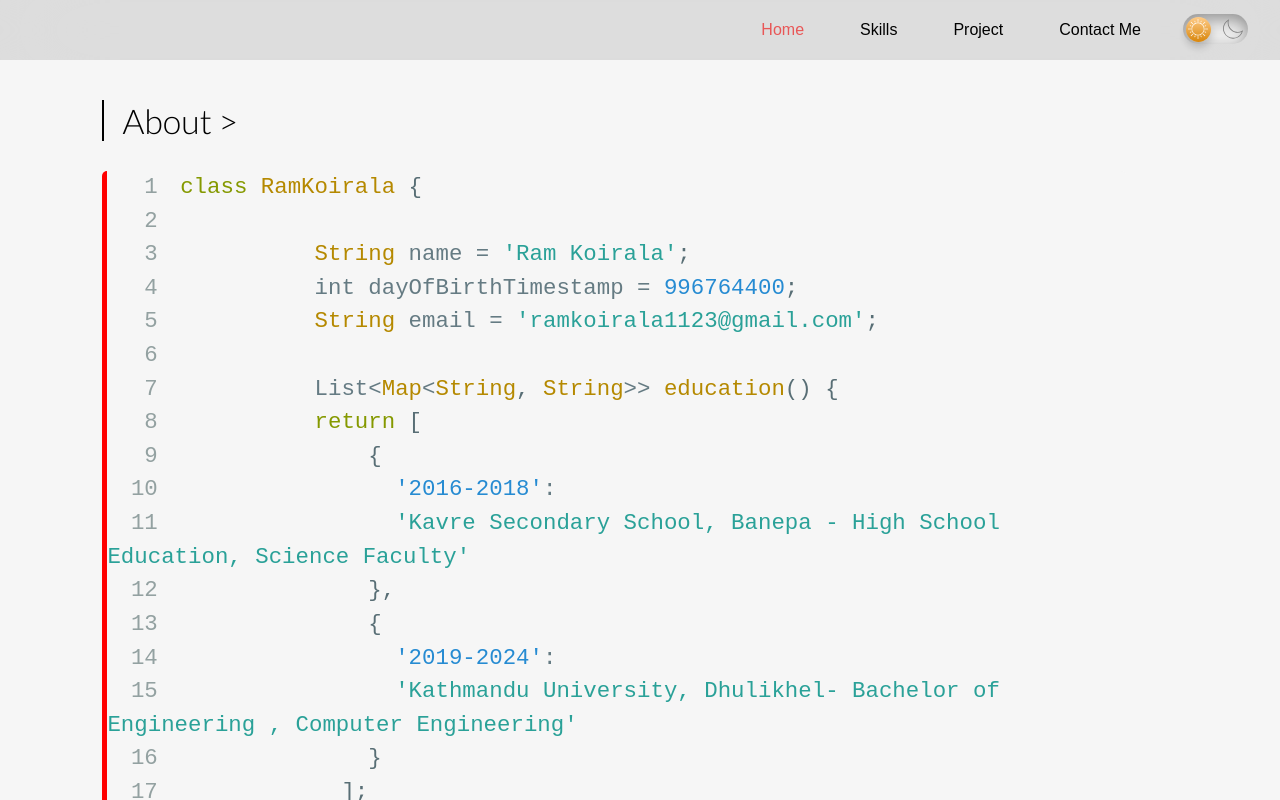
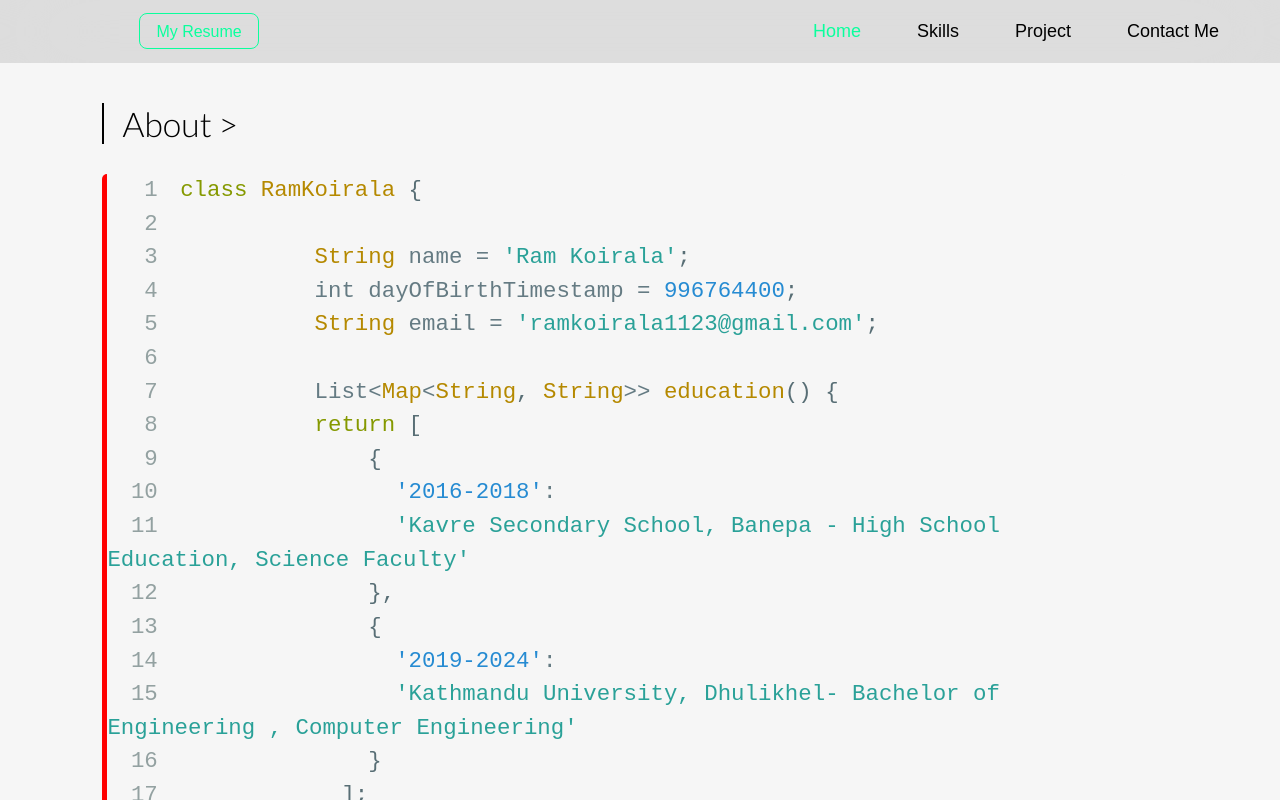
Before and after one commit to RamKoirala1123/Portfolio, a React (Create React App) app: page / in a window 1280 px wide. Shown: the top 800 px of the page. Built offline with nearby package versions, Linux system fonts and the light colour scheme.

Commit message:
Fixed Changes and Bug

```diff
--- a/src/App.js
+++ b/src/App.js
@@ -16,6 +16,7 @@ function App() {
           <div className="mainbody">
           <About />
           <Work/>
+
           </div>
 
         </Router>
--- a/src/components/Button/Button.css
+++ b/src/components/Button/Button.css
@@ -4,13 +4,16 @@
     position: relative;
     overflow: hidden;
     z-index: 1;
-    color: #090909;
-    padding: 0.7em 1.7em;
+    /* color: #090909; */
+    color: var(--active-color);
+    padding: 0.5em 1em;
     cursor: pointer;
-    font-size: 18px;
+    font-size: 16px;
     border-radius: 0.5em;
-    background: #e8e8e8;
-    border: 1px solid #e8e8e8;
+    background-color: transparent;
+    /* background: #e8e8e8; */
+    /* border: 1px solid #e8e8e8; */
+    border: 1px solid var(--active-color);
     /* box-shadow: 6px 6px 12px #c5c5c5, -6px -6px 12px #ffffff; */
   }
 
@@ -45,12 +48,14 @@
     background-color: var(--active-color);
     border-radius: 50%;
     display: block;
-    transition: all 0.5s 0.1s cubic-bezier(0.55, 0, 0.1, 1);
+    transition: all 0.5s 0s cubic-bezier(0.55, 0, 0.1, 1);
     z-index: -1;
   }
 
   .button2:hover {
-    color: #ffffff;
+    /* color: #ffffff; */
+    /* color: var(--text-color); */
+    color: #060417;
     border: 1px solid var(--active-color);
   }
 
--- a/src/components/Card/card.js
+++ b/src/components/Card/card.js
@@ -4,7 +4,7 @@ import CustomButton from '../Button/CustomButton';
 import Singleproject from '../Projectttt/singleproject'; // Import the Singleproject component
 
 
-const THRESHOLD = 8;
+const THRESHOLD = 10;
 
 function Card({ title, content, backgroundImage, view }) {
     const height = view === 'mobile' ? 350 : 150;
@@ -12,38 +12,38 @@ function Card({ title, content, backgroundImage, view }) {
 
     const cardRef = useRef(null);
 
-    useEffect(() => {
-        console.log(backgroundImage);
-        // const card = document.querySelector(".card");
-        const card = cardRef.current;
-        const motionMatchMedia = window.matchMedia("(prefers-reduced-motion)");
+    // useEffect(() => {
+    //     console.log(backgroundImage);
+    //     // const card = document.querySelector(".card");
+    //     const card = cardRef.current;
+    //     const motionMatchMedia = window.matchMedia("(prefers-reduced-motion)");
 
-        function handleHover(e) {
-            const { clientX, clientY, currentTarget } = e;
-            const { clientWidth, clientHeight, offsetLeft, offsetTop } = currentTarget;
+    //     function handleHover(e) {
+    //         const { clientX, clientY, currentTarget } = e;
+    //         const { clientWidth, clientHeight, offsetLeft, offsetTop } = currentTarget;
 
-            const horizontal = (clientX - offsetLeft) / clientWidth;
-            const vertical = (clientY - offsetTop) / clientHeight;
-            const rotateX = (THRESHOLD / 2 - horizontal * THRESHOLD).toFixed(2);
-            const rotateY = (vertical * THRESHOLD - THRESHOLD / 2).toFixed(2);
+    //         const horizontal = (clientX - offsetLeft) / clientWidth;
+    //         const vertical = (clientY - offsetTop) / clientHeight;
+    //         const rotateX = (THRESHOLD / 2 - horizontal * THRESHOLD).toFixed(2);
+    //         const rotateY = (vertical * THRESHOLD - THRESHOLD / 2).toFixed(2);
 
-            card.style.transform = `perspective(${clientWidth}px) rotateX(${rotateY}deg) rotateY(${rotateX}deg) scale3d(1, 1, 1)`;
-        }
+    //         card.style.transform = `perspective(${clientWidth}px) rotateX(${rotateY}deg) rotateY(${rotateX}deg) scale3d(1, 1, 1)`;
+    //     }
 
-        function resetStyles(e) {
-            card.style.transform = `perspective(${e.currentTarget.clientWidth}px) rotateX(0deg) rotateY(0deg)`;
-        }
+    //     function resetStyles(e) {
+    //         card.style.transform = `perspective(${e.currentTarget.clientWidth}px) rotateX(0deg) rotateY(0deg)`;
+    //     }
 
-        if (!motionMatchMedia.matches) {
-            card.addEventListener("mousemove", handleHover);
-            card.addEventListener("mouseleave", resetStyles);
-        }
+    //     if (!motionMatchMedia.matches) {
+    //         card.addEventListener("mousemove", handleHover);
+    //         card.addEventListener("mouseleave", resetStyles);
+    //     }
 
-        return () => {
-            card.removeEventListener("mousemove", handleHover);
-            card.removeEventListener("mouseleave", resetStyles);
-        };
-    }, []);
+    //     return () => {
+    //         card.removeEventListener("mousemove", handleHover);
+    //         card.removeEventListener("mouseleave", resetStyles);
+    //     };
+    // }, []);
 
     const cardStyle = {
         height: height,
--- a/src/components/Navbar/Navbar.css
+++ b/src/components/Navbar/Navbar.css
@@ -8,12 +8,14 @@
 }
 
 .nav-content{
+    padding: 5px;
     max-width: 1300px;
     display: flex;
     align-items: center;
     justify-content:space-between ;
     /* padding: 1rem 0; */
-    margin: 0 auto;
+    margin-left: 8vw;
+    /* margin: 0 auto; */
 }
 
 .logo{
@@ -39,7 +41,8 @@
 
 .nav-content .nav-item{
     text-decoration: none;
-    font-size: 1.0rem;
+    /* font-size: 1.0rem; */
+    font-size: 18px;
     font-weight: 500;
     color: var(--text-color);
     position: relative;
@@ -88,6 +91,17 @@
     border: 1px solid #a993fe;
 }
 
+.resume{
+    text-decoration: none;
+    font-size: 1.0rem;
+    font-weight: 500;
+    color: var(--text-color);
+    cursor: pointer;
+}
+
+.resume:hover{
+    color: var(--active-color);
+}
 @media (max-width: 425px){
     .logo{
         width: 8rem;
--- a/src/components/Navbar/Navbar.jsx
+++ b/src/components/Navbar/Navbar.jsx
@@ -7,6 +7,7 @@ import { useTheme } from '../DarkMode/themecontext';
 import { NavLink } from 'react-router-dom';
 import resume from '../resume/resume.pdf';
 import { Link } from 'react-router-dom';
+import CustomButton from '../Button/CustomButton';
 
 
 const Navbar = () => {
@@ -26,7 +27,10 @@ const Navbar = () => {
             download="Ram_Koirala_Resume"
             target="_blank"
             rel="noreferrer"
+            className='resume'
           >
+            {/* My Resume */}
+            <CustomButton name="My Resume"/>
             {/* {darkMode ? (
               <img src="./assets/image/darklogo.svg" alt="Logo" className='logo' />
             ) : (
@@ -58,7 +62,7 @@ const Navbar = () => {
             {/* <button className="contact-btn">
               Hire me
             </button> */}
-            <DarkMode />
+            {/* <DarkMode /> */}
           </ul>
 
           <button class="menu-btn" onClick={toogleMenu}>
--- a/src/components/work/work.css
+++ b/src/components/work/work.css
@@ -34,29 +34,3 @@
     grid-column: 3;
     grid-row:10 / span 9;
 }
-
-
-@keyframes slideIn {
-    from {
-      transform: translateX(-100%);
-      opacity: 0;
-    }
-    to {
-      transform: translateX(0);
-      opacity: 1;
-    }
-  }
-
-  @keyframes fadeIn {
-    from {
-      opacity: 0;
-    }
-    to {
-      opacity: 1;
-    }
-  }
-
-  .work .custom-card {
-    animation: slideIn ease-in-out 1s forwards, fadeIn ease-in-out 1s forwards;
-    animation-delay: 1s;
-  }
--- a/src/components/work/work.js
+++ b/src/components/work/work.js
@@ -1,7 +1,9 @@
-import { React, useState } from 'react'
+import { React, useEffect, useState } from 'react'
 import Card from '../Card/card'
 import './work.css'
 import Singleproject from '../Projectttt/singleproject'
+import AOS from 'aos';
+import 'aos/dist/aos.css';
 
 const Work = () => {
   const [isActive, setIsActive] = useState(false);
@@ -10,6 +12,10 @@ const Work = () => {
   const toggleActive = () => {
     setIsActive(!isActive);
   };
+
+  useEffect(() => {
+    AOS.init({duration: "500", once:true});
+  },[])
   return (
     <>
       <Singleproject isActive={isActive} toggleActive={toggleActive} />
@@ -18,7 +24,7 @@ const Work = () => {
           Projects {">"}
         </div>
         <div className='work'>
-          <div className="custom-card" onClick={toggleActive}>
+          <div className="custom-card" onClick={toggleActive} data-aos =  "fade-right"  >
             <Card
               title="Algo Visualizer"
               content=""
@@ -27,7 +33,7 @@ const Work = () => {
             />
           </div>
 
-          <div className="custom-card" onClick={toggleActive}>
+          <div className="custom-card" onClick={toggleActive}  data-aos =  "fade-right" data-aos-anchor-placement="top-center">
             <Card
               title="Horoscope"
               content=""
@@ -36,7 +42,7 @@ const Work = () => {
             />
           </div>
 
-          <div className="custom-card" onClick={toggleActive}>
+          <div className="custom-card" onClick={toggleActive}  data-aos = "fade-right">
             <Card
               title="Financial Calculator"
               content=""
@@ -45,7 +51,7 @@ const Work = () => {
             ></Card>
           </div>
 
-          <div className="custom-card" onClick={toggleActive}>
+          <div className="custom-card" onClick={toggleActive}  data-aos = "fade-right">
             <Card
               title="Survey App"
               content=""
@@ -53,7 +59,7 @@ const Work = () => {
               backgroundImage="./assets/image/project/survey.jpg"
             ></Card>
           </div>
-          <div className="custom-card" onClick={toggleActive} >
+          <div className="custom-card" onClick={toggleActive} data-aos = "fade-right" >
             <Card
               title="SLR Parser"
               content=""
--- a/src/index.css
+++ b/src/index.css
@@ -8,7 +8,8 @@
   --nav-color: green  ;
   --text-color: #000;
   /* --active-color:#3301e7; */
-  --active-color:#e85757;
+  /* --active-color:#e85757; */
+  --active-color:#0aff9d;
   --color-gradient: linear-gradient(90deg,#987ffd,#3301e7 100%);
   --hover-lin-color: rgba(169, 169, 169, 0.2);
   --vertical-line-color: red;
@@ -20,7 +21,7 @@
   --background-color: #060417;
   --text-color: #fff;
   /* --active-color:#7e61e7; */
-  --active-color:#e85757;
+  --active-color:#0aff9d;
   --color-gradient: linear-gradient(90deg,#a993fe,#7e61e7 100%);
   --hover-lin-color:  rgb(41, 30, 47,0.5);
   --vertical-line-color: red;
@@ -68,3 +69,14 @@ body {
   margin-left: 8vw;
   margin-right: 5vw;
 }
+
+/* Text selection color */
+::-moz-selection {
+  color: #060417;
+  background: var(--active-color);
+}
+
+::selection {
+  color: #060417;
+  background: var(--active-color);
+}
```
